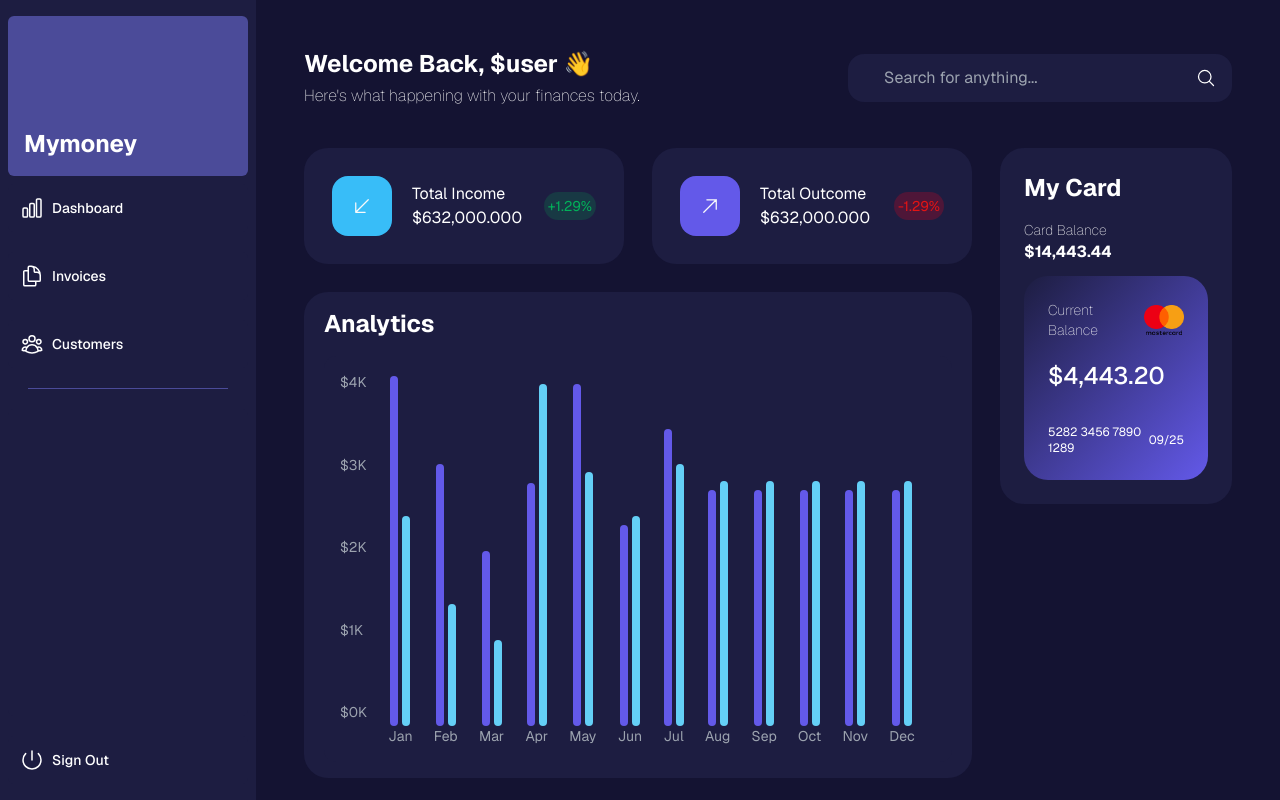
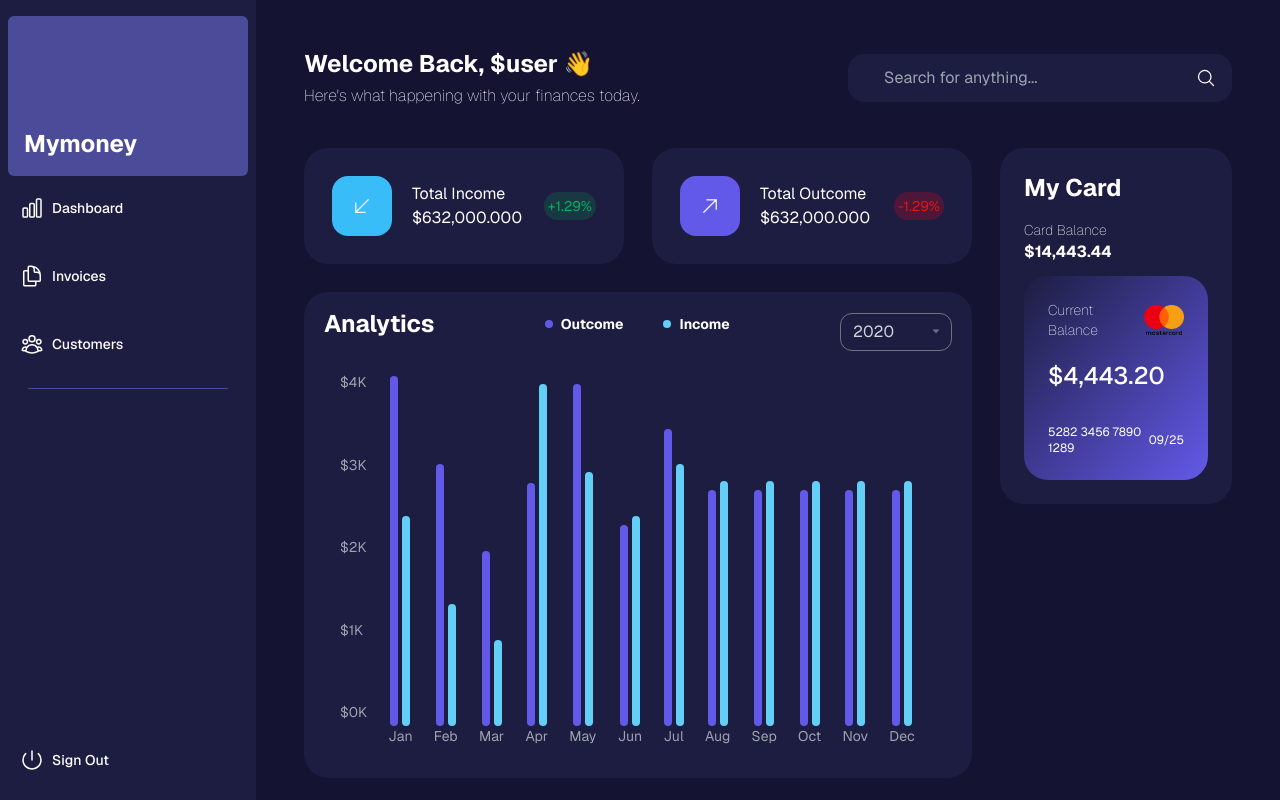
Before and after one commit to guusdias/mymoney, a Next.js app: page /dashboard in a window 1280 px wide. Built offline with nearby package versions, Linux system fonts and the light colour scheme.

Commit message:
fix: add options on chart

```diff
--- /dev/null
+++ b/app/ui/dashboard/activity-container.tsx
@@ -0,0 +1,3 @@
+export default function ActivityContainer() {
+  return <section></section>;
+}
--- a/app/ui/dashboard/chart.tsx
+++ b/app/ui/dashboard/chart.tsx
@@ -30,7 +30,34 @@ export default function AnalyticsChart() {
 
   return (
     <div className="w-full md:col-span-4">
-      <h2 className={`font-bold mb-4 text-xl md:text-2xl`}>Analytics</h2>
+      <div className="flex items-center justify-between">
+        <h2 className={`font-bold mb-4 text-xl md:text-2xl`}>Analytics</h2>
+        <div className="flex flex-row gap-10   mb-4">
+          <span className="font-bold flex items-center gap-2 text-sm">
+            <div className="bg-lighterPurple w-2 h-2 rounded-full"></div>Outcome
+          </span>
+          <span className="font-bold flex items-center gap-2 text-sm">
+            <div className="bg-bluePool w-2 h-2 rounded-full"></div> Income
+          </span>
+        </div>
+        <div className="relative inline-block w-28">
+          <select className="block appearance-none w-full bg-darkPurple border border-gray-500 text-gray-300 py-2 px-3 pr-8 rounded-xl leading-tight focus:outline-none focus:border-gray-400">
+            <option>2020</option>
+            <option>2021</option>
+            <option>2022</option>
+            <option>2023</option>
+          </select>
+          <div className="pointer-events-none absolute inset-y-0 right-0 flex items-center px-2 text-gray-500">
+            <svg
+              className="fill-current h-4 w-4"
+              xmlns="http://www.w3.org/2000/svg"
+              viewBox="0 0 20 20"
+            >
+              <path d="M5.5 7l4.5 4.5L14.5 7H5.5z" />
+            </svg>
+          </div>
+        </div>
+      </div>
       <div className="rounded-xl bg-darkPurple p-4">
         <div className="flex overflow-x-auto">
           <div
```
